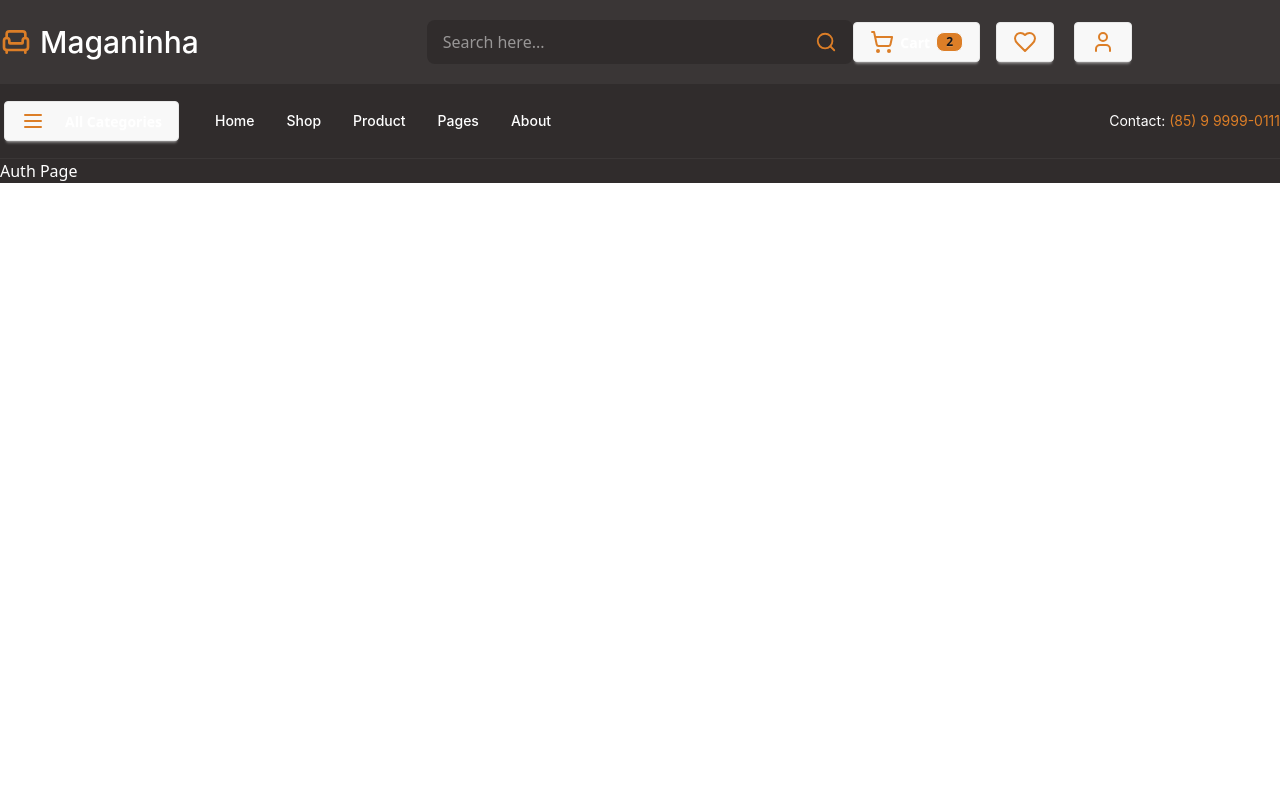
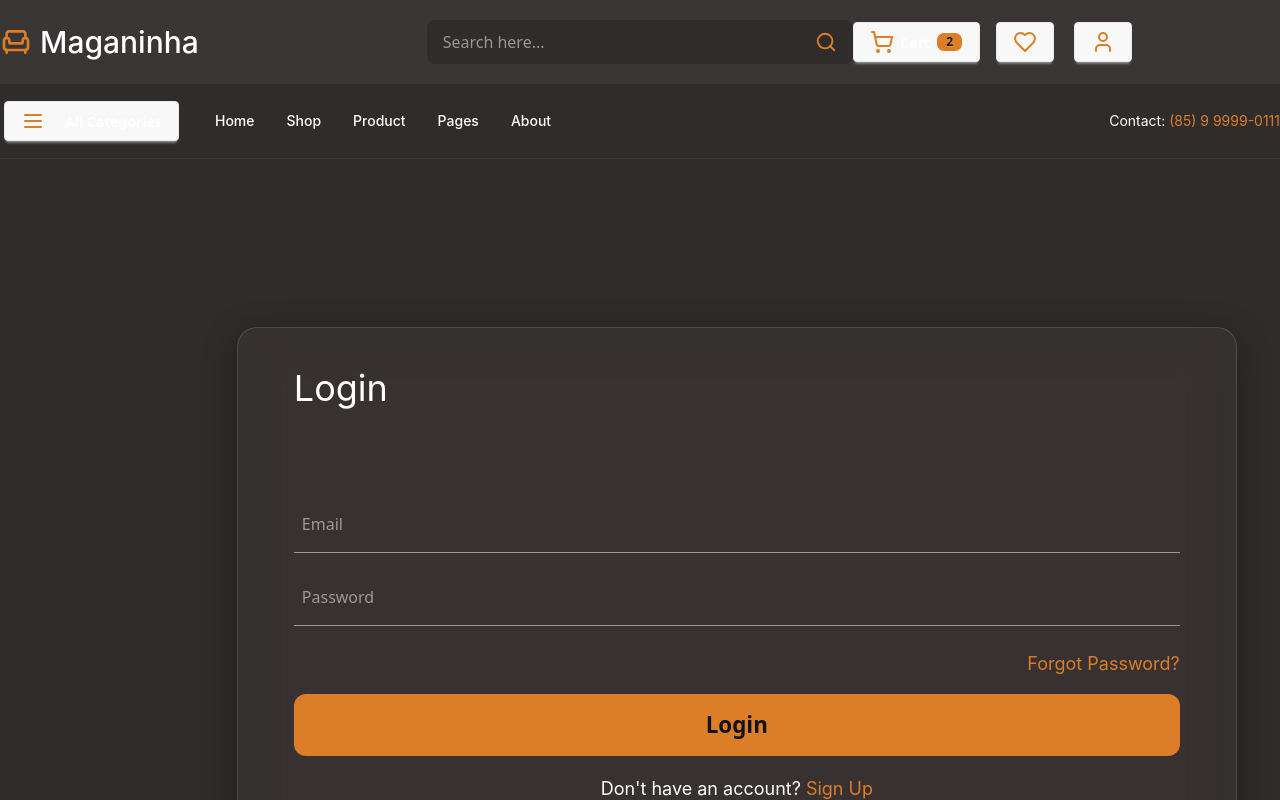
Before and after one commit to angelodrigues/Ecommerce-Front, a React (Vite) app: page /auth/login in a window 1280 px wide. Shown: the top 800 px of the page. Built offline with nearby package versions, Linux system fonts and the light colour scheme.

Commit message:
adding login page

```diff
--- a/src/components/navbar/navbar.jsx
+++ b/src/components/navbar/navbar.jsx
@@ -53,8 +53,8 @@ export default function Navbar() {
                         <div className="dropdown">
                             <div tabIndex={0} role="button" className="btn m-1"><User color="#dc7e27" /></div>
                             <ul tabIndex={0} className="dropdown-content menu bg-[#3a3636] text-white rounded-box z-1 w-52 p-2 shadow-sm">
-                                <li><a><Link>Account</Link></a></li>
-                                <li><a><Link>Logout</Link></a></li>
+                                <li><a><Link to="/auth/login">Login</Link></a></li>
+                                {/* <li><a><Link>Logout</Link></a></li> */}
                             </ul>
                         </div>
                     </div>
--- a/src/pages/auth/auth.jsx
+++ b/src/pages/auth/auth.jsx
@@ -1,7 +1,9 @@
+import Login from "./login/login";
+
 export default function Auth() {
     return (
         <div>
-            <h1>Auth Page</h1>
+            <Login/>
         </div>
     );
 }
--- /dev/null
+++ b/src/pages/auth/login/index.jsx
@@ -0,0 +1 @@
+export { default as Login } from './Login';
--- /dev/null
+++ b/src/pages/auth/login/login.css
@@ -0,0 +1,143 @@
+.login-section {
+    display: flex;
+    justify-content: flex-end;
+    align-items: center;
+    flex-grow: 1;
+    padding: 0rem 2.7rem;
+    background-color: #302c2c;
+    height: 935px;
+  }
+
+  .login-card {
+    background: rgba(255, 255, 255, 0.027);
+    backdrop-filter: blur(25px) saturate(150%);
+    -webkit-backdrop-filter: blur(25px) saturate(150%);
+    border-radius: 20px;
+    border: 1px solid rgba(255, 255, 255, 0.132);
+    padding: 1.5rem 2.5rem 1.5rem 2.5rem;
+    width: 1000px;
+    max-width: 4060px;
+    height: 600px;
+    box-shadow: 0 8px 32px rgba(0, 0, 0, 0.37);
+    color: white;
+    transition: all 0.5s ease;
+  }
+
+  .login-card:hover {
+    background: rgba(255, 255, 255, 0.059);
+    box-shadow: 0 10px 40px rgba(0, 0, 0, 0.5);
+  }
+
+  .form input {
+    width: 95%;
+    padding: 10rem;
+    margin-bottom: 1.5rem;
+    background: transparent;
+    border: none;
+    border-bottom: 1px solid rgba(255, 255, 255, 0.5);
+    color: white;
+    font-size: 1rem;
+    outline: none;
+    transition: border-color 0.2s;
+  }
+
+  .form input:focus {
+    border-bottom: 1px solid #dc7e27;
+  }
+
+  .form input::placeholder {
+    color: rgba(255, 255, 255, 0.5);
+  }
+
+  .form button {
+    width: 100%;
+    padding: 0.9rem;
+    background-color: #dc7e27;
+    border: none;
+    border-radius: 12px;
+    color: #121212;
+    font-weight: 600;
+    font-size: 1.4rem;
+    margin-top: 1rem;
+    cursor: pointer;
+    transition: background-color 0.5s;
+  }
+
+  .form button:hover {
+    background-color: #dc7e27;
+  }
+
+  .form .options {
+    text-align: right;
+    font-size: 0.85rem;
+    color: rgba(255, 255, 255, 0.5);
+  }
+
+  .form .options a {
+    color: #dc7e27;
+    text-decoration: none;
+  }
+
+  .form .options a:hover {
+    text-decoration: underline;
+  }
+
+  .form p {
+    font-size: 0.8rem;
+    text-align: center;
+    margin-top: 1.2rem;
+    color: rgba(255, 255, 255, 0.269);
+  }
+
+  .form p a {
+    color: #dc7e27;
+    text-decoration: none;
+  }
+
+  .form p a:hover {
+    text-decoration: underline;
+  }
+
+
+  .floating-label {
+    position: relative;
+    margin-bottom: 0.5rem;
+  }
+
+  .floating-label input {
+    width: 100%;
+    padding: 1rem 0.5rem 0.5rem;
+    font-size: 1rem;
+    background: transparent;
+    border: none;
+    border-bottom: 1px solid rgba(255, 255, 255, 0.5);
+    color: white;
+    outline: none;
+  }
+
+  .floating-label label {
+    position: absolute;
+    top: 0.5rem;
+    left: 0.5rem;
+    font-size: 1rem;
+    color: rgba(255, 255, 255, 0.5);
+    pointer-events: none;
+    transition: 0.2s ease all;
+  }
+
+  .floating-label input:focus + label,
+  .floating-label input:not(:placeholder-shown) + label {
+    top: -0.2rem;
+    left: 0;
+    font-size: 0.75rem;
+    color: #dc7e27;
+  }
+  .name-fields {
+    display: flex;
+    gap: 1.5rem;
+  }
+
+  .floating-label.half {
+    width: 100%;
+    flex: 1;
+  }
--- a/src/pages/auth/login/login.jsx
+++ b/src/pages/auth/login/login.jsx
@@ -1,7 +1,84 @@
+import { useState } from 'react';
+import './login.css';
+
 export default function Login() {
-    return (
-        <div>
-            <h1>Login Page</h1>
-        </div>
-    );
+  const [isLogin, setIsLogin] = useState(true);
+
+  return (
+    <div className="login-section">
+      <div className="login-card">
+        <h2 className='text-4xl text-white font-inter capitalize p-4 pb-[80px]'>{isLogin ? "Login" : "Sign Up"}</h2>
+        <form className="p-4 form">
+          {!isLogin && (
+            <div className="name-fields">
+              <div className="floating-label half">
+                <input type="text" id="firstName" placeholder=" " required />
+                <label htmlFor="firstName">First Name</label>
+              </div>
+              <div className="floating-label half">
+                <input type="text" id="lastName" placeholder=" " required />
+                <label htmlFor="lastName">Last Name</label>
+              </div>
+            </div>
+          )}
+
+          <div className="floating-label">
+            <input type="email" id="email" placeholder=" " required />
+            <label htmlFor="email">Email</label>
+          </div>
+
+          <div className="floating-label">
+            <input type="password" id="password" placeholder=" " required />
+            <label htmlFor="password">Password</label>
+          </div>
+
+          {isLogin && (
+            <div className="options">
+              <a href="#" className='text-lg text-white font-inter capitalize'>Forgot Password?</a>
+            </div>
+          )}
+
+          <button type="submit">{isLogin ? "Login" : "Register"}</button>
+
+          <p>
+            {isLogin ? (
+              <>
+                  <span className="text-lg text-white font-inter">
+                    Don't have an account?{" "}
+                  </span>
+                <a
+                  href="#"
+                  onClick={(e) => {
+                    e.preventDefault();
+                    setIsLogin(false);
+                  }}
+
+                  className='text-lg text-white font-inter capitalize'
+                >
+                  Sign up
+                </a>
+              </>
+            ) : (
+              <>
+                <span className='text-lg text-white font-inter capitalize'>
+                    Already have an account?{" "}
+                </span>
+                <a
+                  href="#"
+                  onClick={(e) => {
+                    e.preventDefault();
+                    setIsLogin(true);
+                  }}
+
+                  className='text-lg text-white font-inter capitalize'
+                >
+                  Login
+                </a>
+              </>
+            )}
+          </p>
+        </form>
+      </div>
+    </div>
+  );
 }
```
